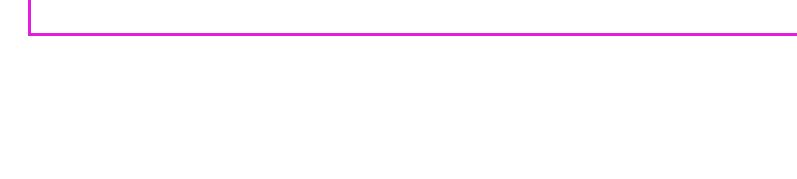
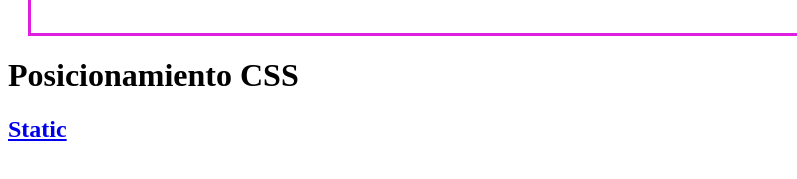
Before and after one commit to ingrish20/Practica-Cajas, a plain HTML site: page index.html in a window 1280 px wide. Shown: the part 241-420 px from the top of the page, 0-797 px from the left. Drawn offline with Linux system fonts and the light colour scheme.

Commit message:
Change posicionamiento satatic

```diff
--- a/index.html
+++ b/index.html
@@ -7,6 +7,7 @@
     <meta name="viewport" content="width=device-width, initial-scale=1.0">
     <link rel="stylesheet" href="style.css">
     <title>Box style</title>
+
 </head>
 
 <body>
@@ -26,6 +27,11 @@
             search for 'lorem ipsum' will uncover many web sites still in their infancy. Various versions have
             evolved over the years, sometimes by accident, sometimes on purpose (injected humour and the like).</p>
     </section>
+
+    <h1>Posicionamiento CSS</h1>
+    <a href="static.html">
+        <h2>Static</h2>
+    </a>
 </body>
 
 </html>
```
